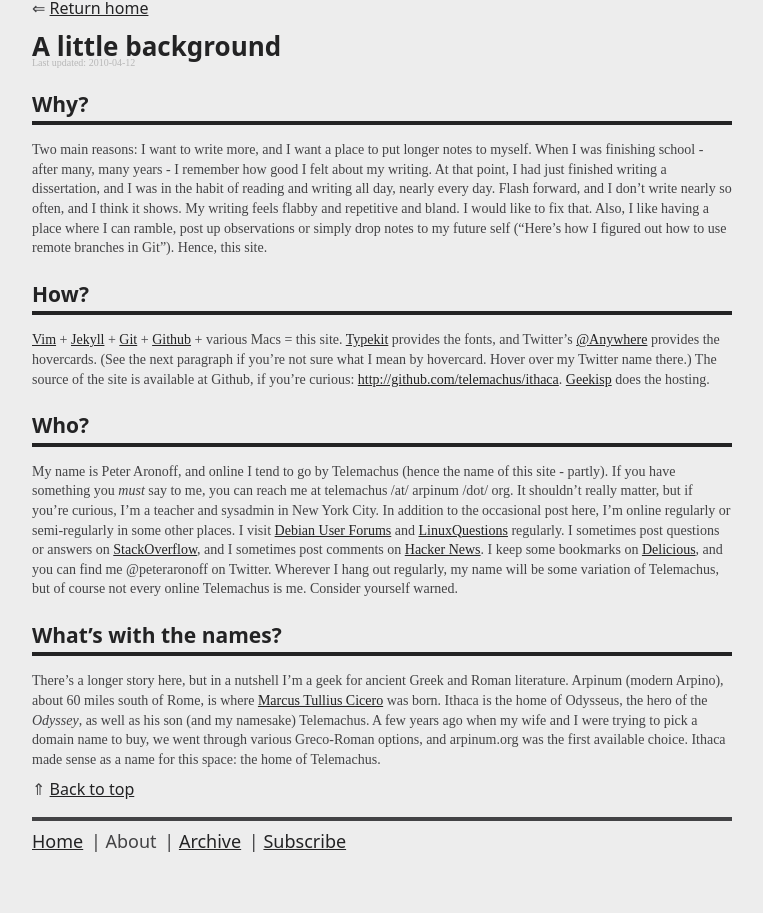
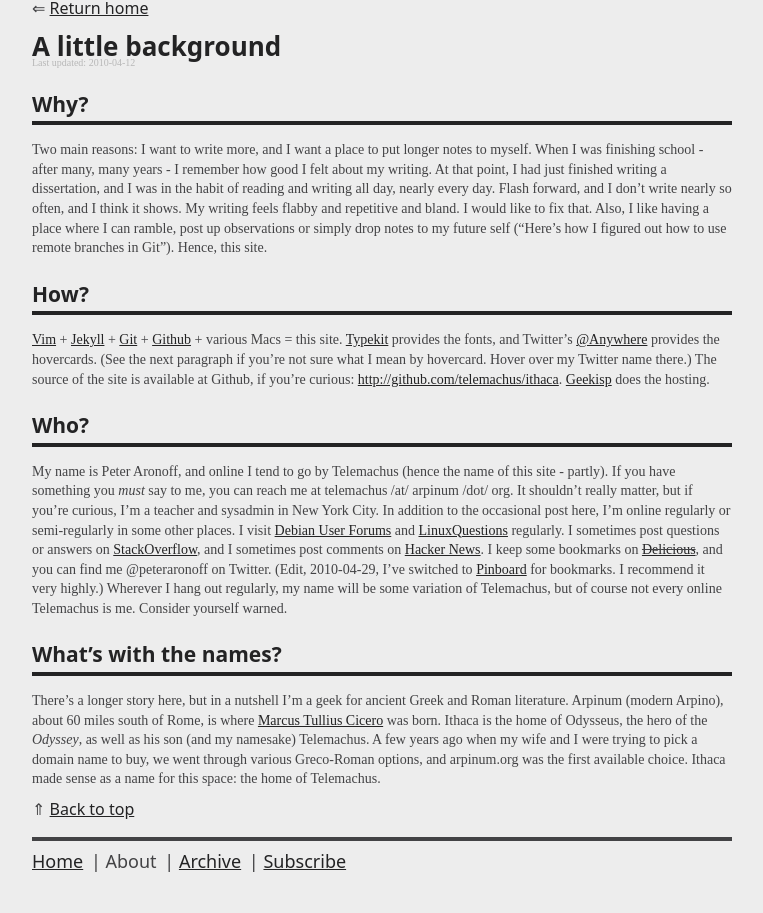
Before and after one commit to strogo/ithaca, a Jekyll site: the page built from about.md, in a window 1280 px wide. Shown: the whole page, without its empty margins (258-1021 px from the left). Built offline with Jekyll 4.4.1, drawn with Linux system fonts in a browser that asks for light colours; Markdown is read by kramdown in place of the engine named in the settings; comment, search, counter and statistics services are not loaded.

Commit message:
Update about.md to point at Pinboard rather than Delicious for new bookmarks.

```diff
--- a/about.md
+++ b/about.md
@@ -23,7 +23,7 @@ Two main reasons: I want to write more, and I want a place to put longer notes t
 
 ## Who?
 
-My name is Peter Aronoff, and online I tend to go by Telemachus (hence the name of this site - partly). If you have something you _must_ say to me, you can reach me at telemachus /at/ arpinum /dot/ org. It shouldn't really matter, but if you're curious, I'm a teacher and sysadmin in New York City. In addition to the occasional post here, I'm online regularly or semi-regularly in some other places. I visit [Debian User Forums][df] and [LinuxQuestions][lq] regularly. I sometimes post questions or answers on [StackOverflow][so], and I sometimes post comments on [Hacker News][hn]. I keep some bookmarks on [Delicious][d], and you can find me @peteraronoff on Twitter. Wherever I hang out regularly, my name will be some variation of Telemachus, but of course not every online Telemachus is me. Consider yourself warned.
+My name is Peter Aronoff, and online I tend to go by Telemachus (hence the name of this site - partly). If you have something you _must_ say to me, you can reach me at telemachus /at/ arpinum /dot/ org. It shouldn't really matter, but if you're curious, I'm a teacher and sysadmin in New York City. In addition to the occasional post here, I'm online regularly or semi-regularly in some other places. I visit [Debian User Forums][df] and [LinuxQuestions][lq] regularly. I sometimes post questions or answers on [StackOverflow][so], and I sometimes post comments on [Hacker News][hn]. I keep some bookmarks on <del>[Delicious][d]</del>, and you can find me @peteraronoff on Twitter. (Edit, 2010-04-29, I've switched to [Pinboard][p] for bookmarks. I recommend it very highly.) Wherever I hang out regularly, my name will be some variation of Telemachus, but of course not every online Telemachus is me. Consider yourself warned.
 
 [df]: http://forums.debian.net/
 [lq]: http://www.linuxquestions.org/questions/
@@ -31,6 +31,7 @@ My name is Peter Aronoff, and online I tend to go by Telemachus (hence the name
 [hn]: http://news.ycombinator.com/
 [d]: http://delicious.com/Telemachus_
 [tw]: http://twitter.com/peteraronoff
+[p]: http://pinboard.in/u:telemachus
 
 ## What's with the names?
 
```
